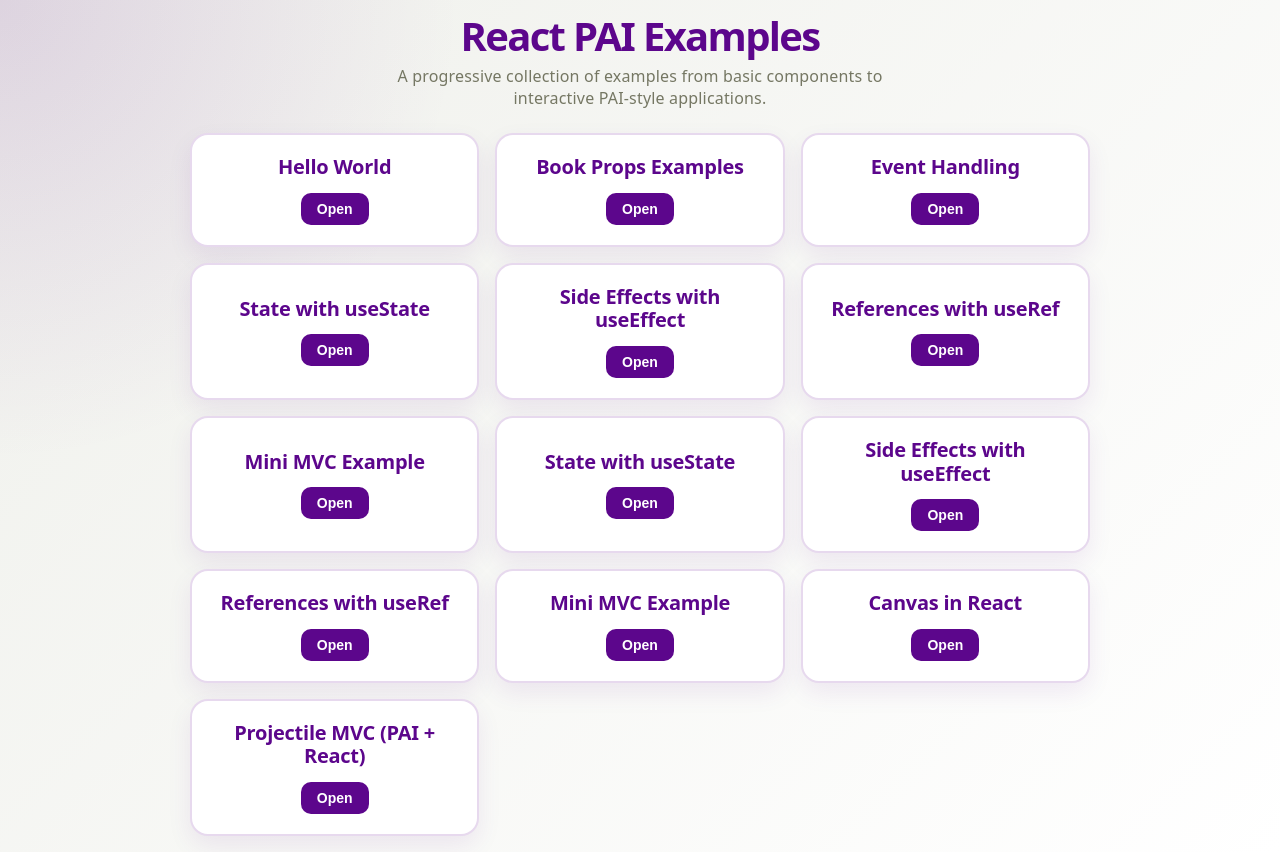
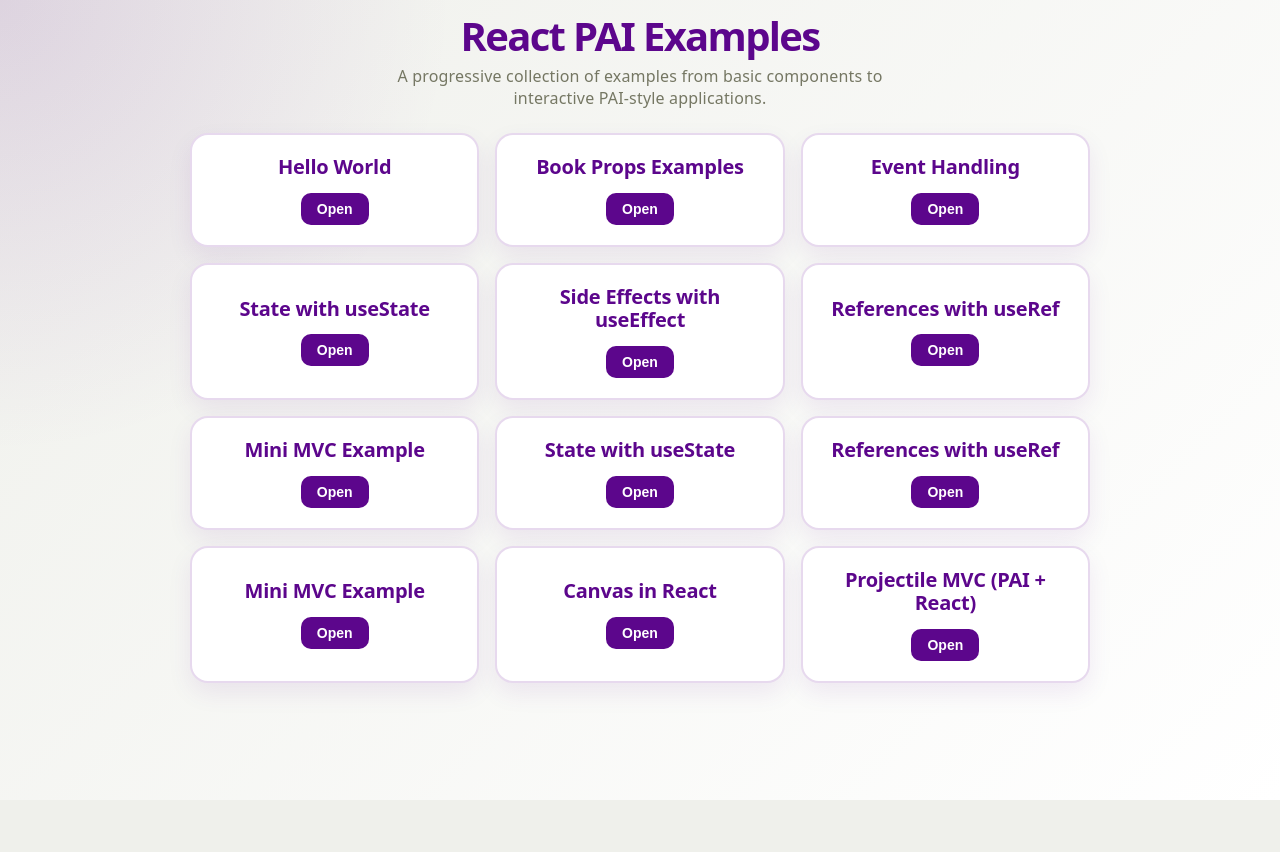
Before and after one commit to ULL-ESIT-PAI-2025-2026/2025-2026-pai-react, a React (Vite) app: page / in a window 1280 px wide. After the commit the page ends 800 px from the top, so only its background shows below. Built offline with nearby package versions, Linux system fonts and the light colour scheme; a web font is replaced by a local one.

Commit message:
removing extra example

```diff
--- a/src/examples.ts
+++ b/src/examples.ts
@@ -95,13 +95,6 @@ export const examples: Example[] = [
     component: UseState,
   },
   {
-    id: 'useEffect',
-    title: 'Side Effects with useEffect',
-    description: 'Example of using useEffect to log component lifecycle events.',
-    component: UseEffect,
-  },
-
-  {
     id: 'useRef',
     title: 'References with useRef',
     description: 'Example of using useRef to store previous state values.',
```
